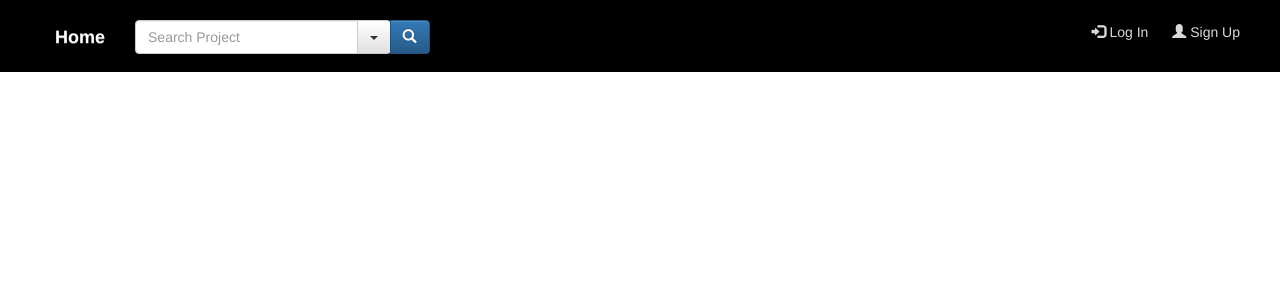
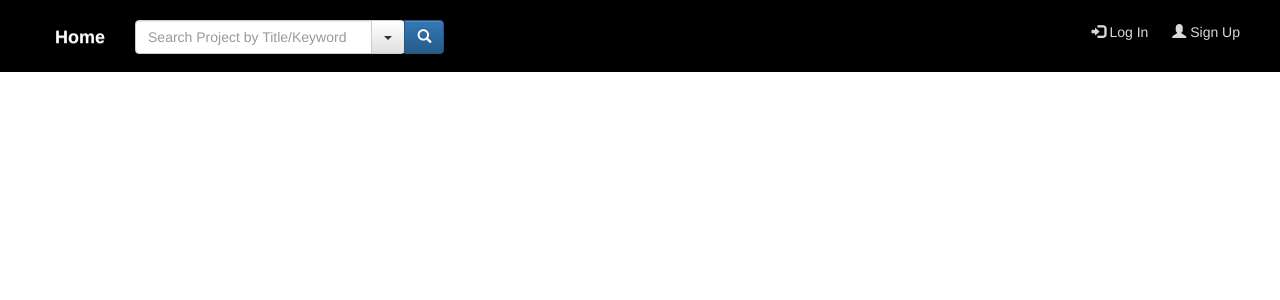
Before and after one commit to qwlai/1717crowd, a PHP site: page /header.php in a window 1280 px wide. Shown: the top 300 px of the page. Run offline with PHP 8.4, Linux system fonts and the light colour scheme.

Commit message:
Made search abr clearer

```diff
--- a/assets/css/styles.css
+++ b/assets/css/styles.css
@@ -40,7 +40,7 @@
 }
 
 .header-dark .navbar .input-group {
-  width:300px;
+  width:320px;
 }
 
 .header-dark .navbar .dropdown-menu label {
--- a/header.php
+++ b/header.php
@@ -24,7 +24,7 @@
 
 					<form class="navbar-form navbar-left submit_on_enter" method="post" action="search.php">
 						<div class="input-group add-on">
-							<input class="form-control search-field" type="search" name="search" placeholder="Search Project" id="search-field">
+							<input class="form-control search-field" type="search" name="search" placeholder="Search Project by Title/Keyword" id="search-field">
 
 							<div class="input-group-btn">
 								<button type="button" class="btn btn-default dropdown-toggle" data-toggle="dropdown" aria-expanded="false"><i class="caret"></i></button>
```
